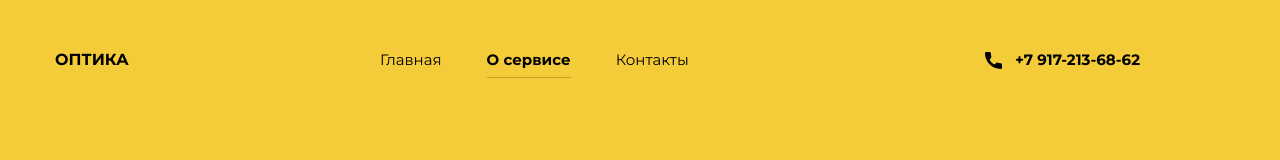
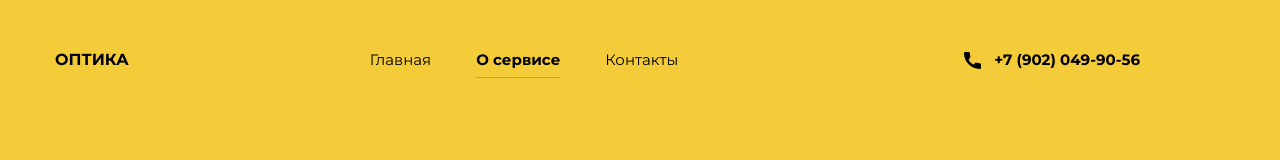
Before and after one commit to samatik005/optika, a plain HTML site: page about.html in a window 1280 px wide. Shown: the top 160 px of the page. Drawn offline with nearby package versions, Linux system fonts and the light colour scheme.

Commit message:
Update about.html

```diff
--- a/about.html
+++ b/about.html
@@ -30,7 +30,7 @@
             </li>
           </ul>
           <div class="header-nav__buttons">
-            <div class="header-nav__phone"><a class="header-nav__phone-link" href="tel:89172136862">+7 917-213-68-62</a>
+            <div class="header-nav__phone"><a class="header-nav__phone-link" href="tel:89020499056">+7 (902) 049-90-56</a>
             </div>
 
           </div>
```
